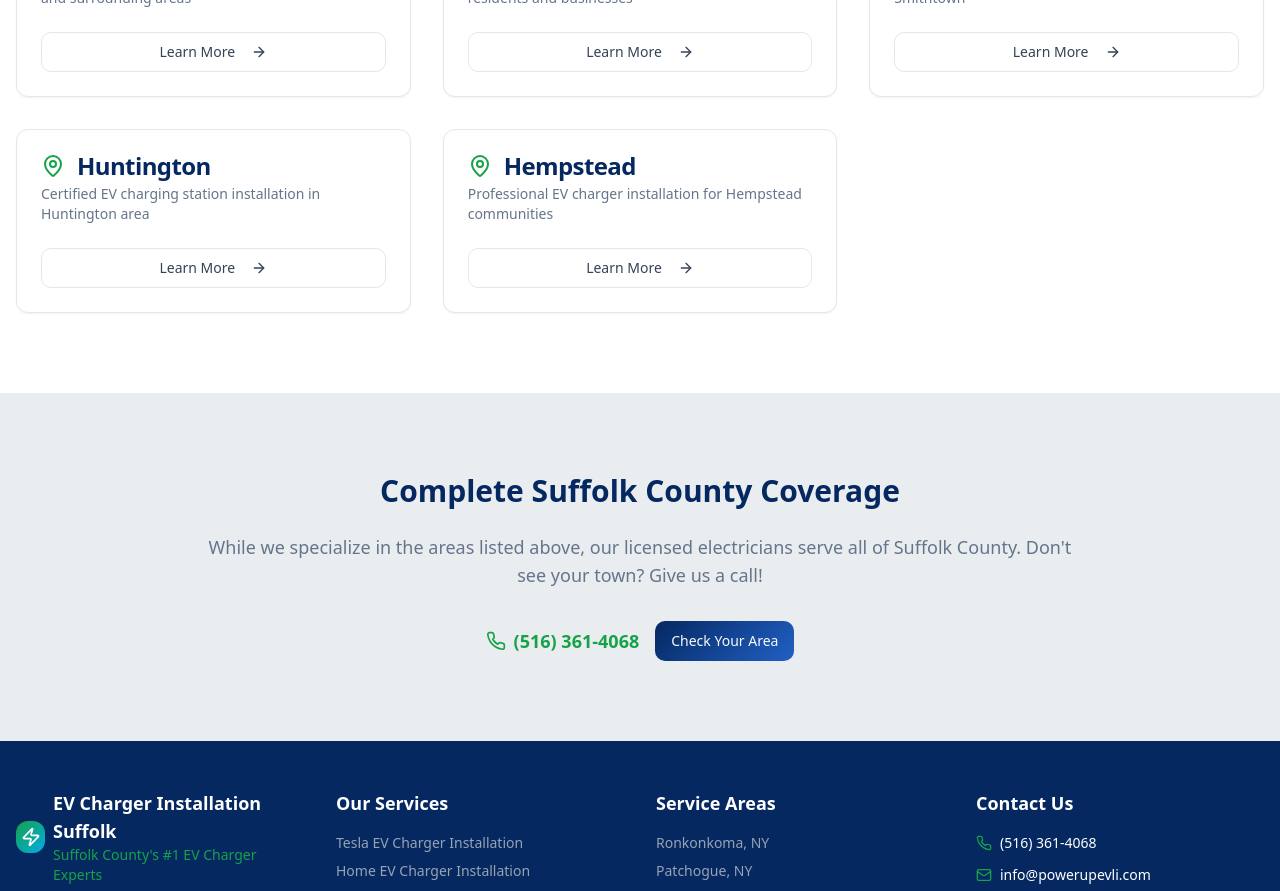
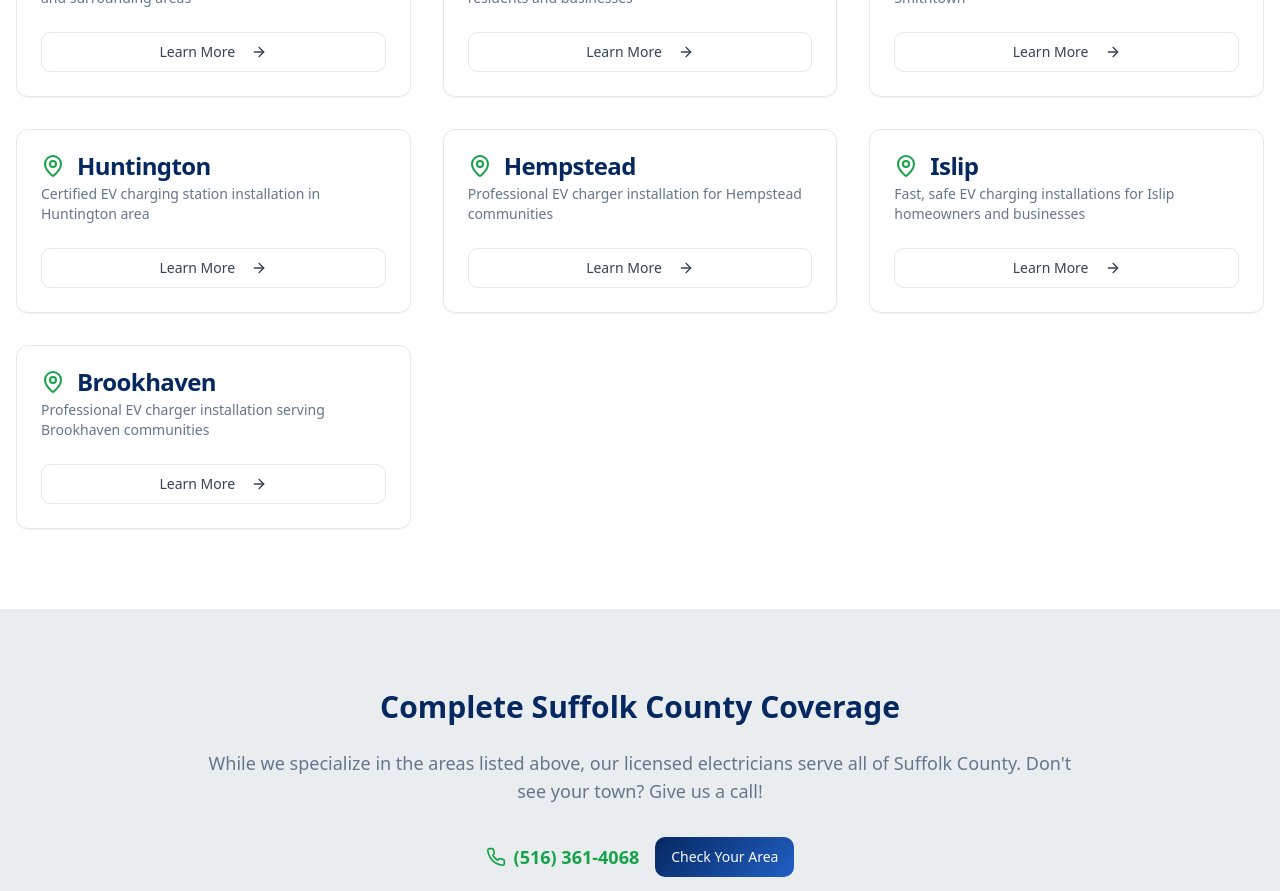
Before and after one commit to rberman84/ev-charger-website, a React (Vite) app: page /service-areas in a window 1280 px wide. Shown: the part 820-1711 px from the top of the page. Built offline with nearby package versions, Linux system fonts and the light colour scheme.

Commit message:
Organize town service pages

```diff
--- a/src/pages/ServiceAreas.tsx
+++ b/src/pages/ServiceAreas.tsx
@@ -30,6 +30,16 @@ const ServiceAreas = () => {
       name: "Hempstead",
       slug: "hempstead",
       description: "Professional EV charger installation for Hempstead communities"
+    },
+    {
+      name: "Islip",
+      slug: "islip",
+      description: "Fast, safe EV charging installations for Islip homeowners and businesses"
+    },
+    {
+      name: "Brookhaven",
+      slug: "brookhaven",
+      description: "Professional EV charger installation serving Brookhaven communities"
     }
   ];
 
@@ -37,9 +47,9 @@ const ServiceAreas = () => {
     <>
       <Helmet>
         <title>Service Areas Suffolk County | EV Charger Installation Coverage</title>
-        <meta name="description" content="EV Charger Installation Suffolk serves Suffolk County with professional EV charger installation. Licensed electricians covering Ronkonkoma, Patchogue, Smithtown, Huntington & Hempstead." />
+        <meta name="description" content="EV Charger Installation Suffolk serves Suffolk County with professional EV charger installation. Licensed electricians covering Ronkonkoma, Patchogue, Smithtown, Huntington, Hempstead, Islip & Brookhaven." />
         <meta property="og:title" content="Service Areas Suffolk County | EV Charger Installation Coverage" />
-        <meta property="og:description" content="EV Charger Installation Suffolk serves Suffolk County with professional EV charger installation. Licensed electricians covering Ronkonkoma, Patchogue, Smithtown, Huntington & Hempstead." />
+        <meta property="og:description" content="EV Charger Installation Suffolk serves Suffolk County with professional EV charger installation. Licensed electricians covering Ronkonkoma, Patchogue, Smithtown, Huntington, Hempstead, Islip & Brookhaven." />
         <script type="application/ld+json">
           {JSON.stringify({
             "@context": "https://schema.org",
@@ -52,6 +62,8 @@ const ServiceAreas = () => {
               {"@type": "Place", "name": "Smithtown, NY"},
               {"@type": "Place", "name": "Huntington, NY"},
               {"@type": "Place", "name": "Hempstead, NY"},
+              {"@type": "Place", "name": "Islip, NY"},
+              {"@type": "Place", "name": "Brookhaven, NY"},
               {"@type": "AdministrativeArea", "name": "Suffolk County"},
               {"@type": "AdministrativeArea", "name": "Nassau County"}
             ]
```
